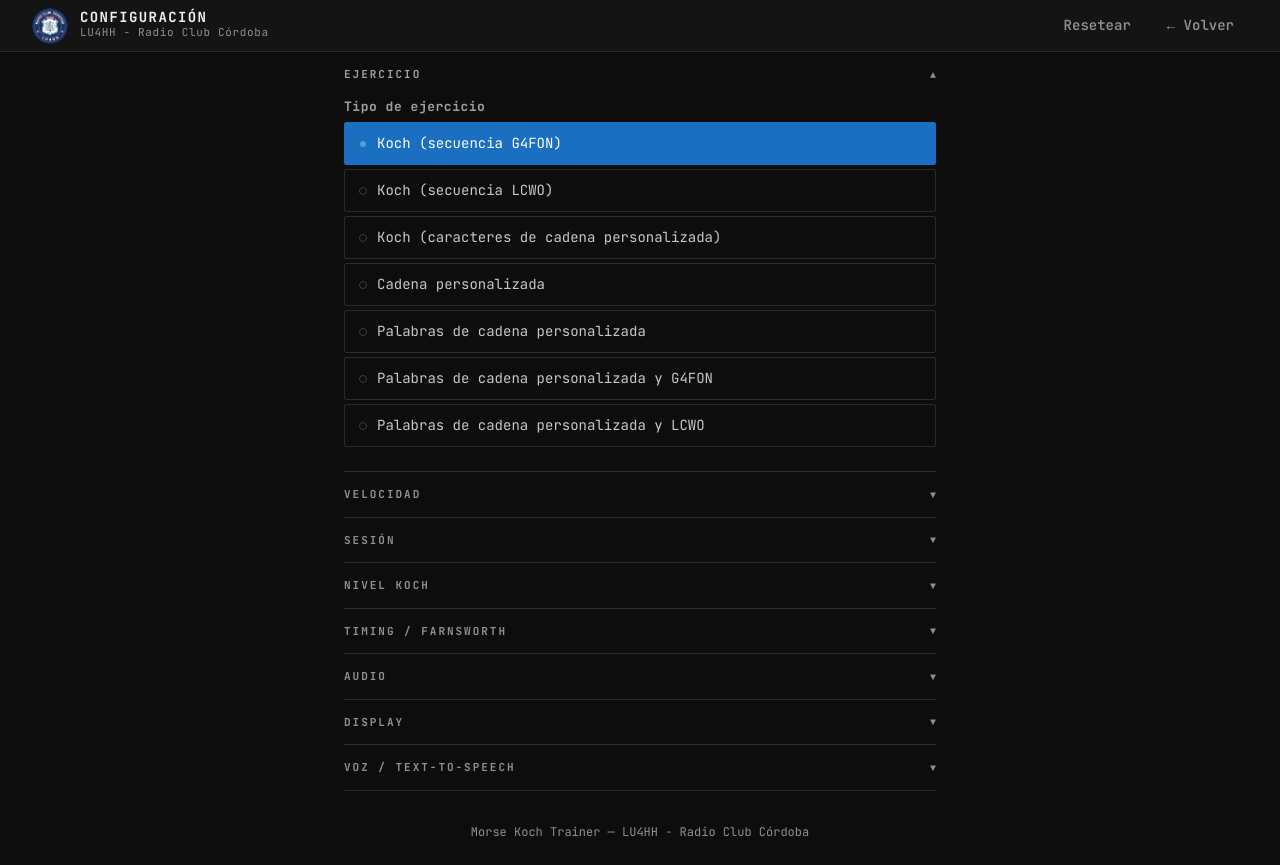
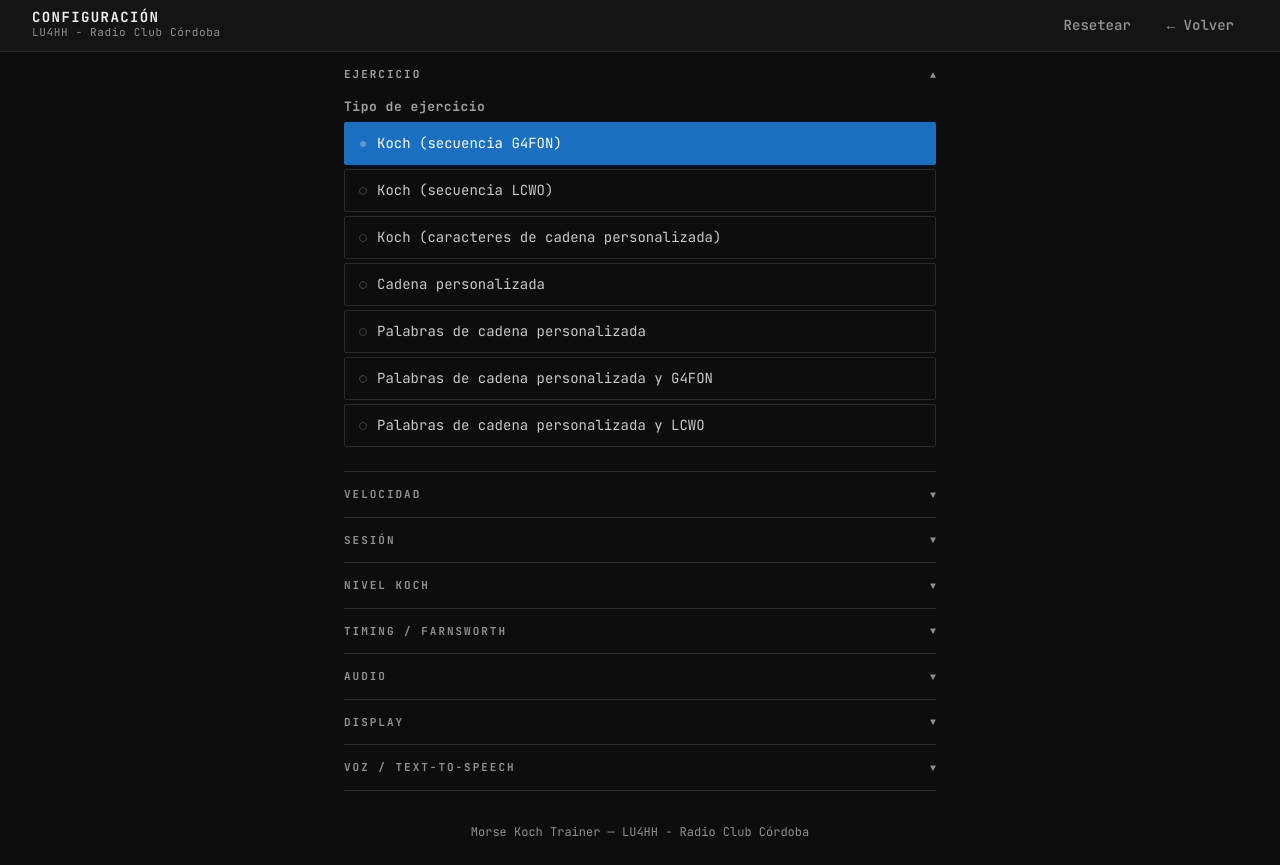
Before and after one commit to Pacha994/morse-koch-trainer, a React (Vite) app: page / in a window 1280 px wide. Both pictures are taken after a click on the button "Configuración". Built offline with nearby package versions, Linux system fonts and the light colour scheme.

Commit message:
fix: quitar logo de Settings, dot pattern al 10%

```diff
--- a/src/components/screens/HomeScreen.jsx
+++ b/src/components/screens/HomeScreen.jsx
@@ -317,7 +317,7 @@ export function HomeScreen({ onStartTraining, onOpenSettings, onOpenProgress })
         inset: 0,
         pointerEvents: 'none',
         zIndex: 0,
-        backgroundImage: 'radial-gradient(circle, rgba(255,255,255,0.07) 1px, transparent 1px)',
+        backgroundImage: 'radial-gradient(circle, rgba(255,255,255,0.10) 1px, transparent 1px)',
         backgroundSize: '28px 28px',
         maskImage: 'radial-gradient(ellipse 80% 80% at 50% 50%, black 40%, transparent 100%)',
         WebkitMaskImage: 'radial-gradient(ellipse 80% 80% at 50% 50%, black 40%, transparent 100%)',
--- a/src/components/screens/SettingsScreen.jsx
+++ b/src/components/screens/SettingsScreen.jsx
@@ -500,18 +500,13 @@ export function SettingsScreen({ onClose }) {
         background: 'var(--surface)',
         flexShrink: 0,
       }}>
-        {/* Logo + nombre app (igual que HomeScreen) */}
-        <div style={{ display: 'flex', alignItems: 'center', gap: '12px' }}>
-          <div style={{ width: '36px', height: '36px', display: 'flex', alignItems: 'center', justifyContent: 'center', flexShrink: 0, borderRadius: '50%', overflow: 'hidden' }}>
-            <img src="/logo-rcc.png" alt="Radio Club Córdoba" style={{ width: '36px', height: '36px', objectFit: 'cover', borderRadius: '50%', display: 'block' }} />
+        {/* Solo título — sin logo en pantallas secundarias */}
+        <div>
+          <div style={{ fontFamily: 'var(--font-ui)', fontSize: '14px', fontWeight: 700, letterSpacing: '0.1em', textTransform: 'uppercase', color: 'var(--text-1)', lineHeight: 1 }}>
+            Configuración
           </div>
-          <div>
-            <div style={{ fontFamily: 'var(--font-ui)', fontSize: '14px', fontWeight: 700, letterSpacing: '0.1em', textTransform: 'uppercase', color: 'var(--text-1)', lineHeight: 1 }}>
-              Configuración
-            </div>
-            <div style={{ fontFamily: 'var(--font-ui)', fontSize: '11px', color: 'var(--text-3)', letterSpacing: '0.06em' }}>
-              LU4HH - Radio Club Córdoba
-            </div>
+          <div style={{ fontFamily: 'var(--font-ui)', fontSize: '11px', color: 'var(--text-3)', letterSpacing: '0.06em' }}>
+            LU4HH - Radio Club Córdoba
           </div>
         </div>
         {/* Acciones */}
```
